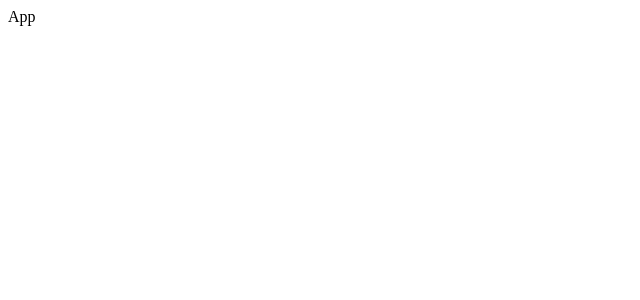
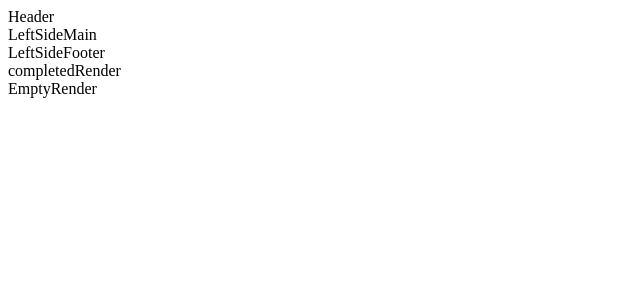
Before and after one commit to RomaLetodiani/mortgage-repayment-calculator, a React (Vite) app: page / in a window 1280 px wide. Shown: the top 300 px of the page, without its empty margins (0-640 px from the left). Built offline with nearby package versions, Linux system fonts and the light colour scheme.

Commit message:
main card

```diff
--- a/src/App.tsx
+++ b/src/App.tsx
@@ -1,7 +1,11 @@
+import MainCard from "./components/MainCard/Main.card";
+
 const App = () => {
   return (
-    <div>App</div>
-  )
-}
+    <div>
+      <MainCard />
+    </div>
+  );
+};
 
-export default App
+export default App;
--- /dev/null
+++ b/src/components/MainCard/Main.card.tsx
@@ -0,0 +1,13 @@
+import LeftSide from "./components/leftSide/Left.side";
+import RightSide from "./components/rightSide/Right.side";
+
+const MainCard = () => {
+  return (
+    <div>
+      <LeftSide />
+      <RightSide />
+    </div>
+  );
+};
+
+export default MainCard;
```
